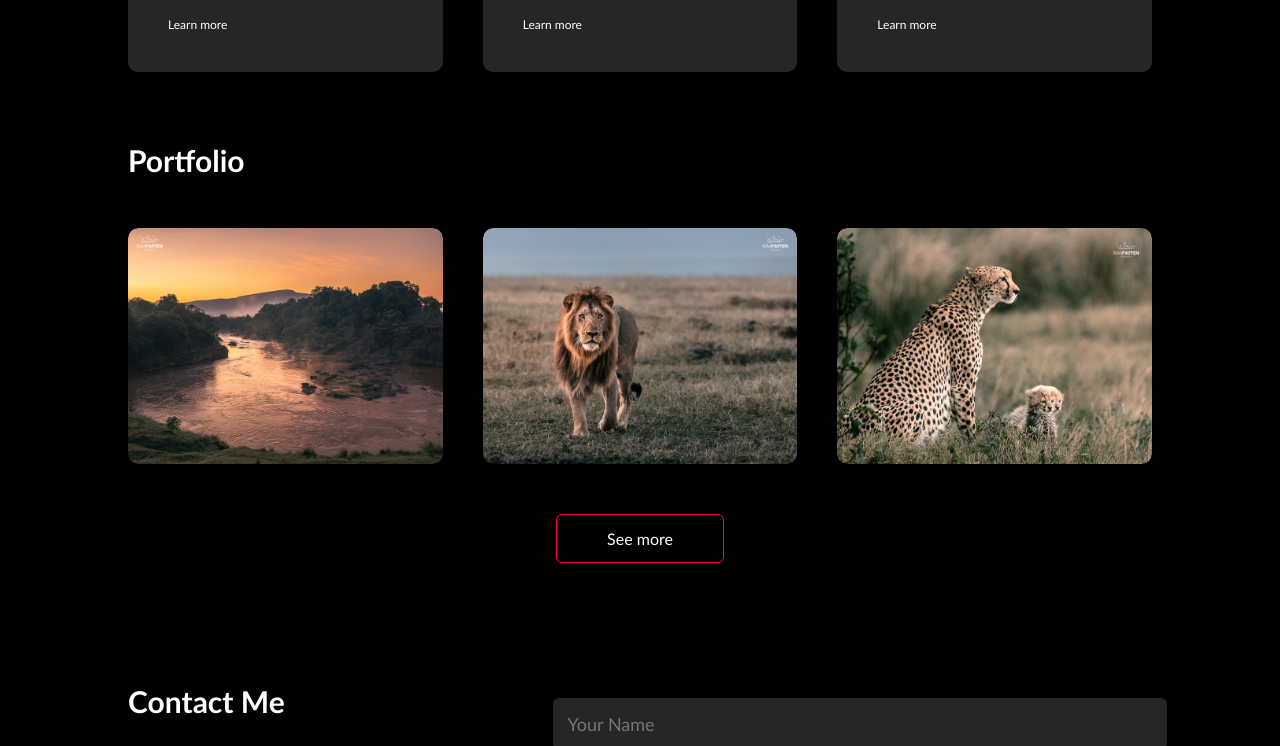
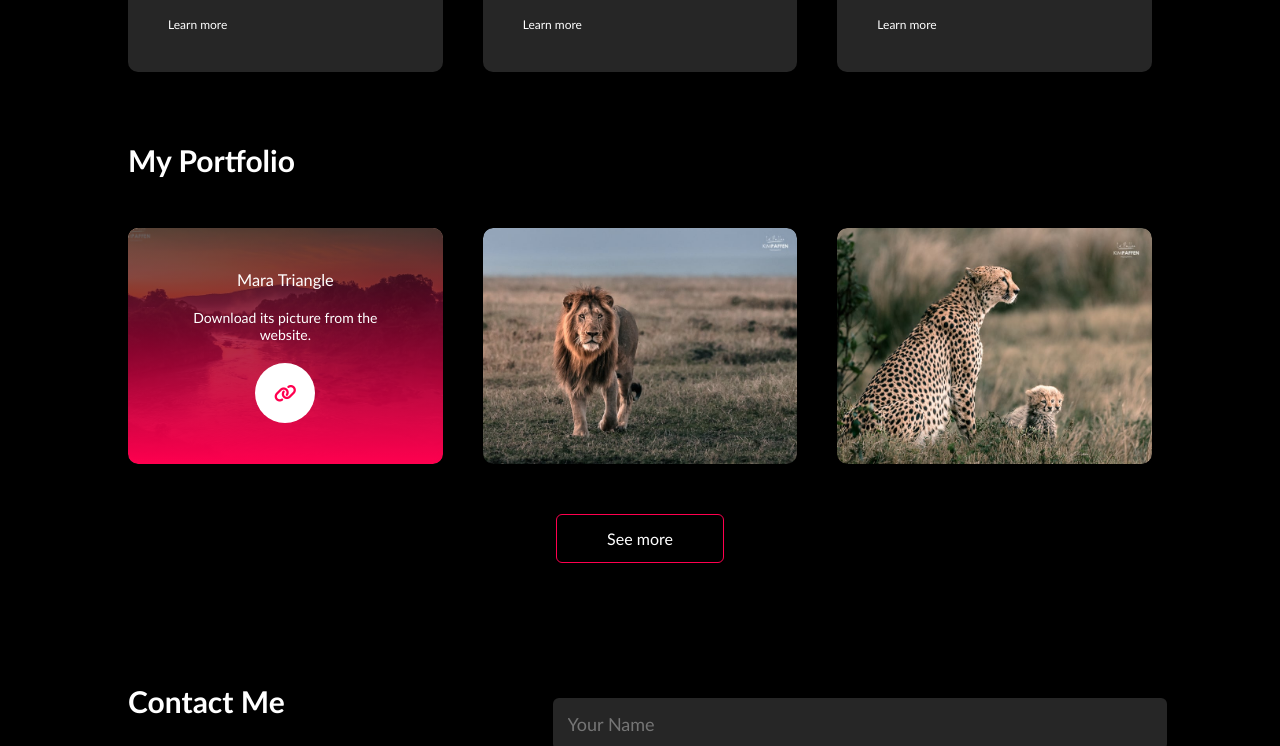
Before and after one commit to preston-56/Personal-Portfolio, a plain HTML site: page index.html in a window 1280 px wide. In both pictures the pointer is over the picture 285 px from the left and 2039 px from the top of the page. Shown: the part 1693-2439 px from the top of the page. Drawn offline with Linux system fonts and the light colour scheme.

Commit message:
adjust portfolio

```diff
--- a/css/style.css
+++ b/css/style.css
@@ -77,10 +77,6 @@ nav ul li a:hover::after{
     padding-left: 130px;
 }
 
-/* .header-text p{
-    font-size:  30px;
-    margin-top:  5px;
-} */
 
 .header-text h1{
     font-size:  60px;
@@ -286,11 +282,11 @@ margin-top: 50px;
     text-align: center;
 }
 
-.work:hover img{
+.portfolio:hover img{
     transform: scale(1.1);
 }
 
-.work:hover .layer{
+.portfolio:hover .layer{
     height: 100%;
 
 }
--- a/index.html
+++ b/index.html
@@ -106,7 +106,7 @@
                  <!-- ---------------------------portfolio-------------------------------------------------- -->
 <div id="portfolio">
     <div class="container">
-        <h1 class="sub-title">Portfolio</h1>
+        <h1 class="sub-title">My Portfolio</h1>
         <div class="portfolio-list">
             <div class="portfolio">
                 <img src="./Images/sunrise-mara-river-mist-800x600.jpg" alt="Mara Triangle">
```
